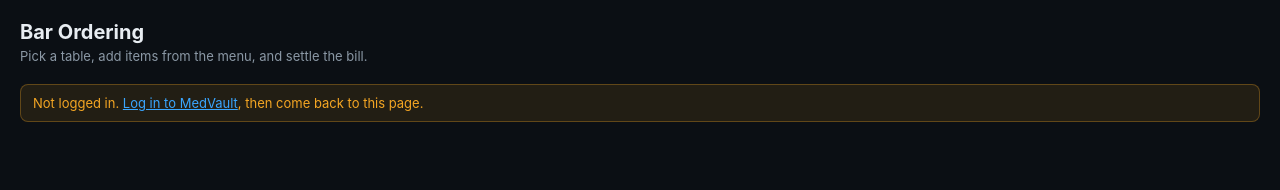
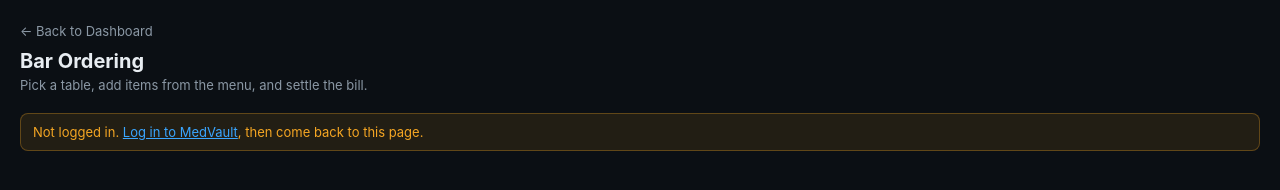
Before and after one commit to wealthbeaste/medvaultv2, a website: page frontend/bar.html in a window 1280 px wide. Drawn offline with Linux system fonts and the light colour scheme.

Commit message:
bar: add Back to Dashboard link

```diff
--- a/frontend/bar.html
+++ b/frontend/bar.html
@@ -63,6 +63,7 @@
 </head>
 <body>
 
+<a href="./app.html" style="display:inline-block;margin-bottom:10px;color:var(--muted);text-decoration:none;font-size:13px;">← Back to Dashboard</a>
 <h1>Bar Ordering</h1>
 <div class="sub">Pick a table, add items from the menu, and settle the bill.</div>
 
```
